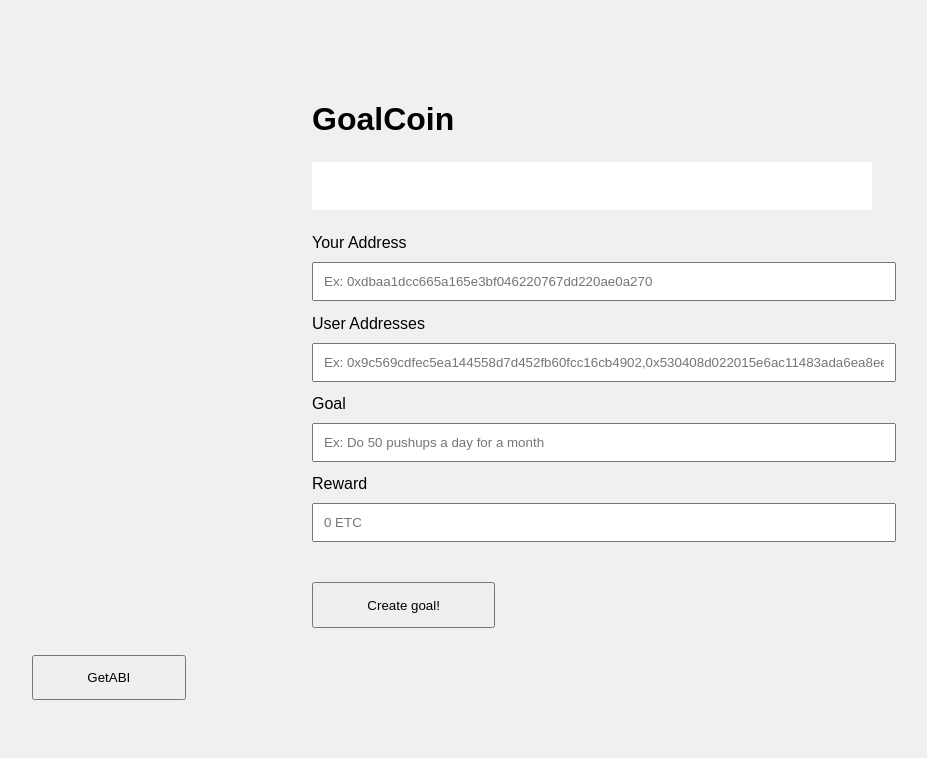
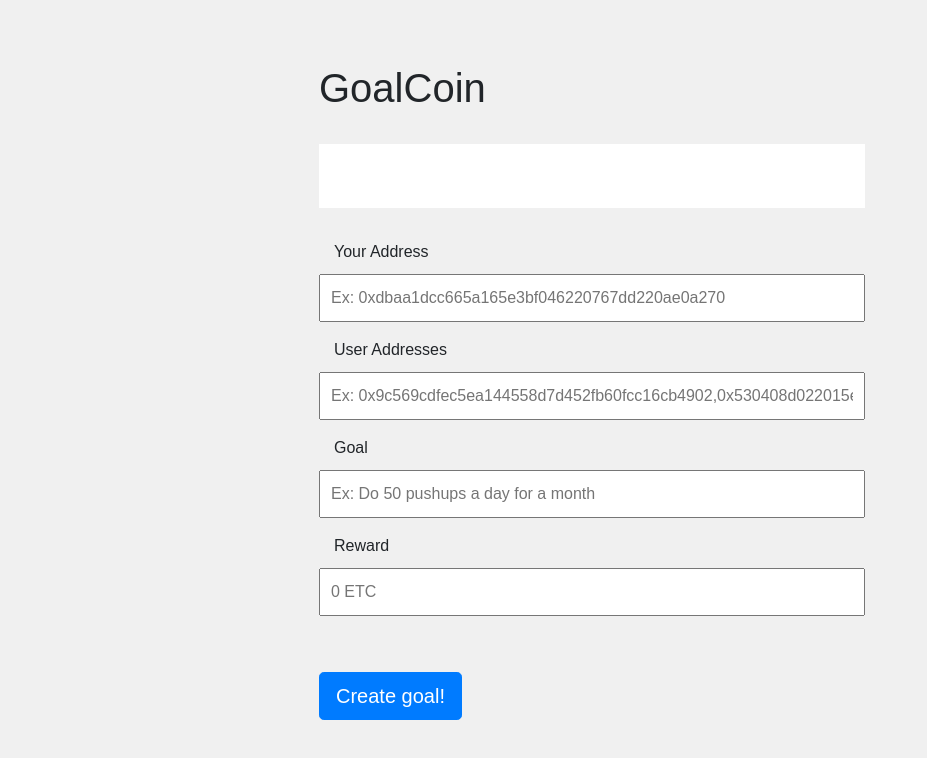
Before and after one commit to srp324/GoalCoin-Philly-Codefest, an Angular app: page / in a window 1280 px wide. Shown: the top 758 px of the page, without its empty margins (48-975 px from the left). Built offline with nearby package versions, Linux system fonts and the light colour scheme.

Commit message:
Imported bootstrap and changed index Create Contract button

```diff
--- a/src/app/app.component.html
+++ b/src/app/app.component.html
@@ -13,24 +13,23 @@
 
 		<h2 id="instructor"></h2>
 
-		<label for="owner" class="col-lg-2 control-label">Your Address</label>
+		    <label for="owner" class="col-lg-4 control-label">Your Address</label>
         <input id="owner" type="text" placeholder="Ex: 0xdbaa1dcc665a165e3bf046220767dd220ae0a270">
 
 
-        <label for="addresses" class="col-lg-2 control-label">User Addresses</label>
+        <label for="addresses" class="col-lg-4 control-label">User Addresses</label>
         <input id="addresses" type="text" placeholder="Ex: 0x9c569cdfec5ea144558d7d452fb60fcc16cb4902,0x530408d022015e6ac11483ada6ea8ee92c4fa06d,0x65e685befa9ffd287c3e3d8199e1e01d65a3c925">
 
-        <label for="goal" class="col-lg-2 control-label">Goal</label>
-		<input id="goal" type="text" placeholder="Ex: Do 50 pushups a day for a month">
+        <label for="goal" class="col-lg-4 control-label">Goal</label>
+		    <input id="goal" type="text" placeholder="Ex: Do 50 pushups a day for a month">
 
-		<label for="reward" class="col-lg-2 control-label">Reward</label>
+		    <label for="reward" class="col-lg-4 control-label">Reward</label>
         <input id="reward" type="text" placeholder="0 ETC">
 
-        <button id="button">Create goal!</button>
+        <button id="creategoal" type="button" class="btn btn-primary btn-lg" (click)="getABI();">Create goal!</button>
     </div>
 
     <div class="row">
-        <button type="button" class="btn btn-success" (click)="getABI();">GetABI</button>
     </div>
 
 </body>
--- a/src/styles.css
+++ b/src/styles.css
@@ -1,4 +1,7 @@
 /* You can add global styles to this file, and also import other style files */
+@import "~bootstrap/dist/css/bootstrap.min.css";
+@import "~font-awesome/css/font-awesome.css";
+
 body {
     background-color:#F0F0F0;
     padding: 2em;
```
